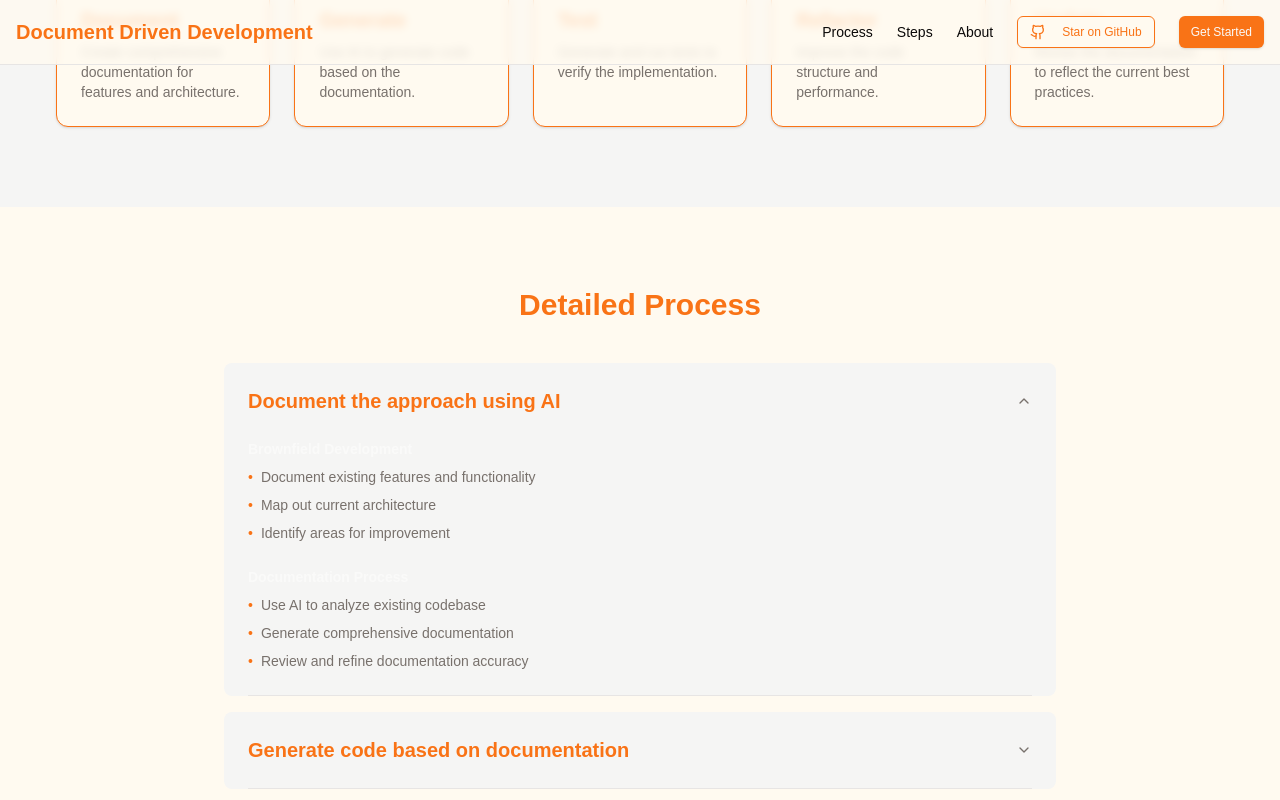
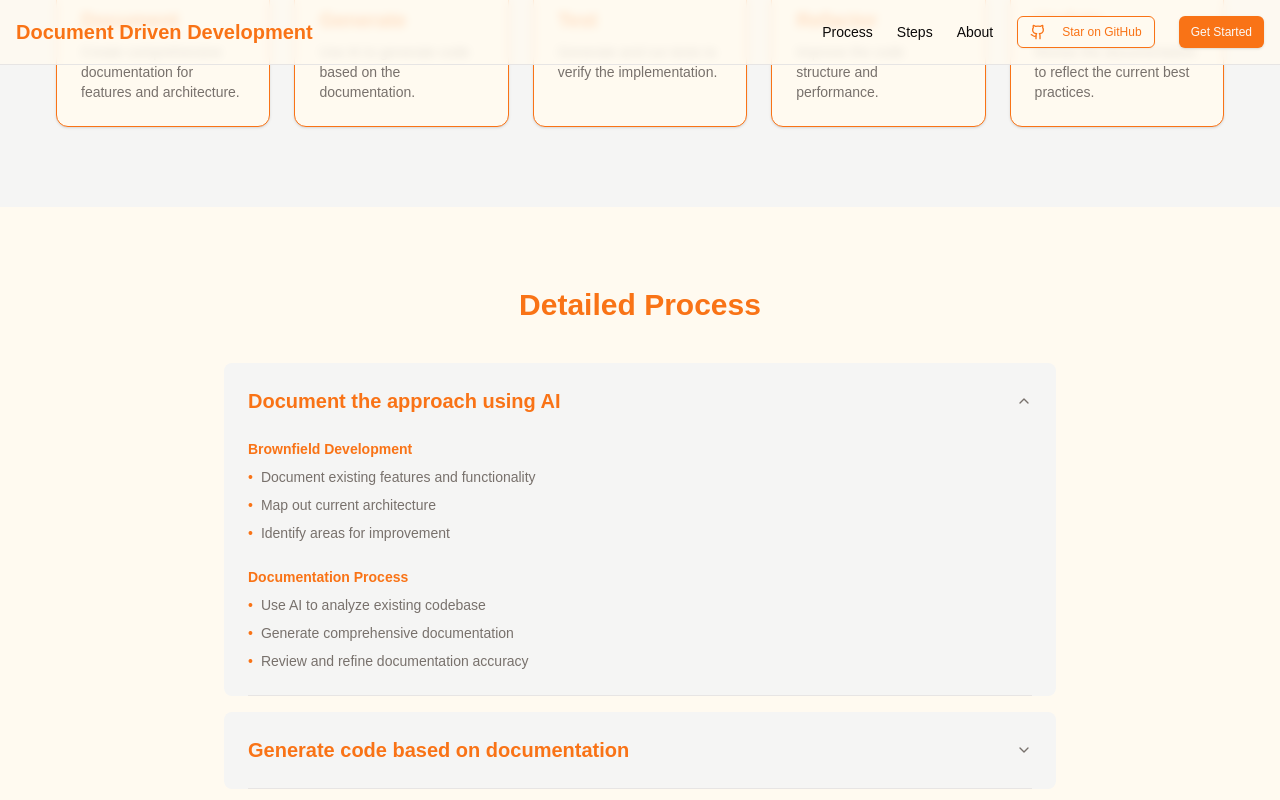
Before and after one commit to vicesoftware/doc-driven-dev, a Next.js app: page / in a window 1280 px wide. Both pictures are taken after a click on the button "Document the approach using AI". Shown: the part 1229-2029 px from the top of the page. Built offline with nearby package versions, Linux system fonts and the light colour scheme; a web font is replaced by a local one.

Commit message:
fix: improve heading contrast in detailed steps section

```diff
--- a/components/DetailedSteps.tsx
+++ b/components/DetailedSteps.tsx
@@ -124,7 +124,7 @@ export default function DetailedSteps() {
                   <div className="grid gap-6">
                     {step.content.map((section, sectionIndex) => (
                       <div key={sectionIndex}>
-                        <h4 className="font-semibold mb-2 text-accent-foreground">
+                        <h4 className="font-semibold mb-2 text-primary">
                           {section.heading}
                         </h4>
                         <ul className="grid gap-2">
```
Also changed, not shown: 2 other files (tests, documents, lock files or other folders).
